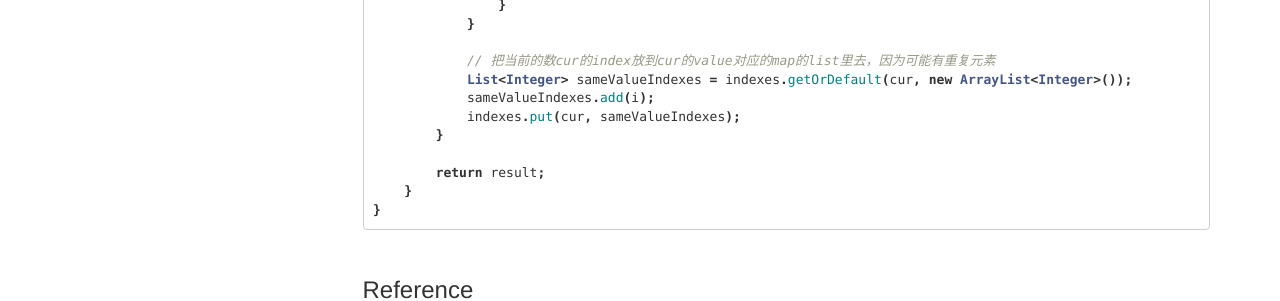
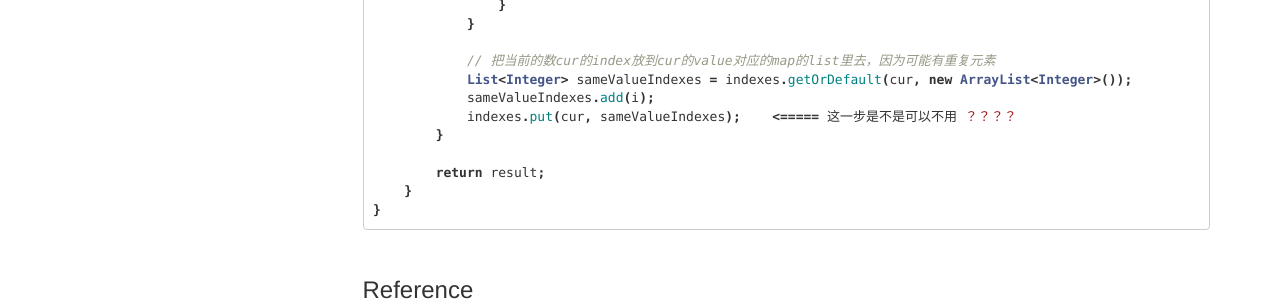
Before and after one commit to HungryOrc/hungryorc.github.io, a Jekyll site: the page built from pages/algorithm/algorithm_two_sum_all_valid_pairs.md, in a window 1280 px wide. Shown: the part 1080-1381 px from the top of the page. Built offline with Jekyll 4.4.1, drawn with Linux system fonts in a browser that asks for light colours; nearby versions of some CDN libraries; comment, search, counter and statistics services are not loaded.

Commit message:
Update algorithm_two_sum_all_valid_pairs.md

```diff
--- a/pages/algorithm/algorithm_two_sum_all_valid_pairs.md
+++ b/pages/algorithm/algorithm_two_sum_all_valid_pairs.md
@@ -53,7 +53,7 @@ public class Solution {
             // 把当前的数cur的index放到cur的value对应的map的list里去，因为可能有重复元素
             List<Integer> sameValueIndexes = indexes.getOrDefault(cur, new ArrayList<Integer>());
             sameValueIndexes.add(i);
-            indexes.put(cur, sameValueIndexes);
+            indexes.put(cur, sameValueIndexes);    <===== 这一步是不是可以不用 ？？？？
         }
 
         return result;
```
